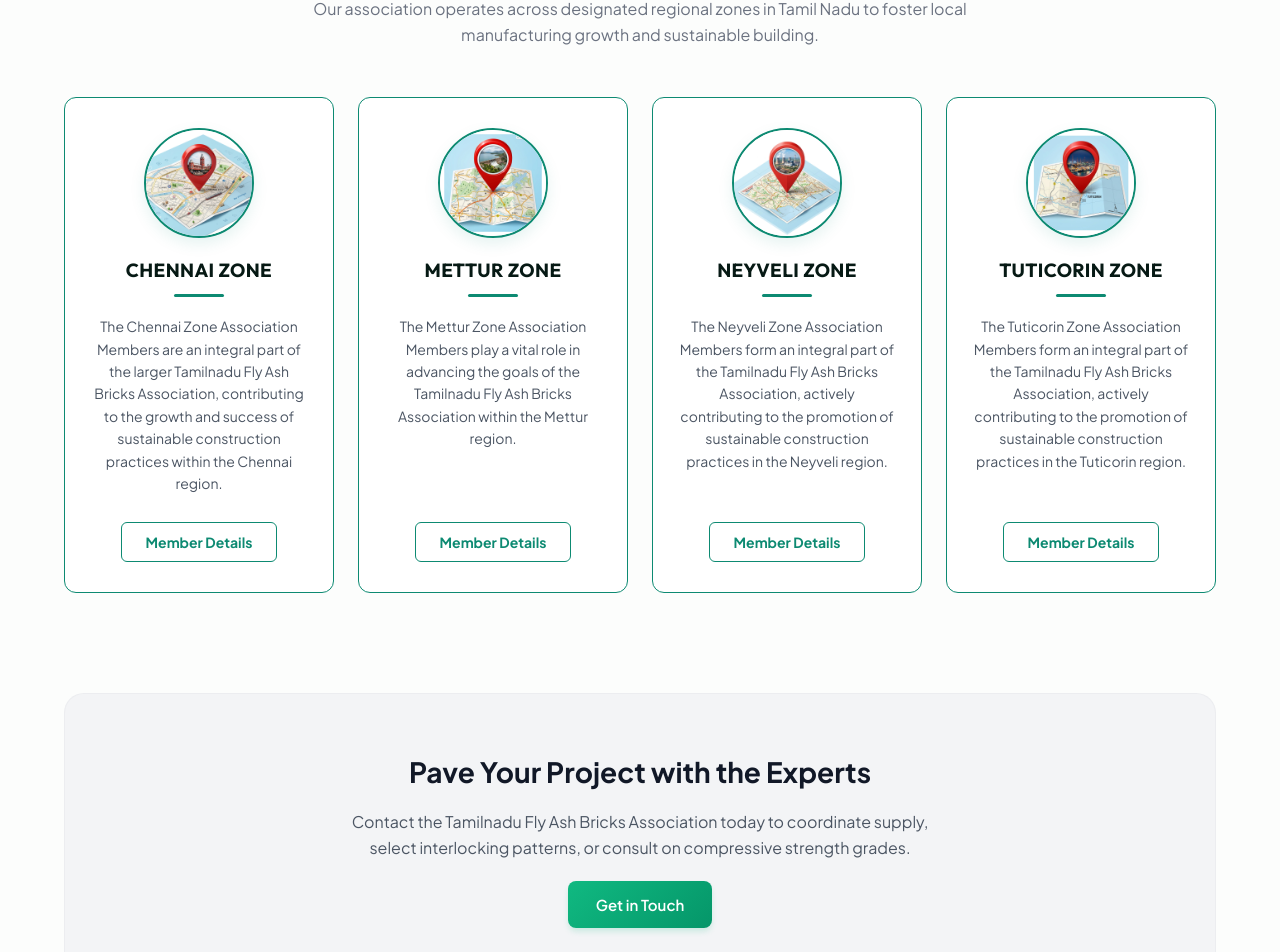
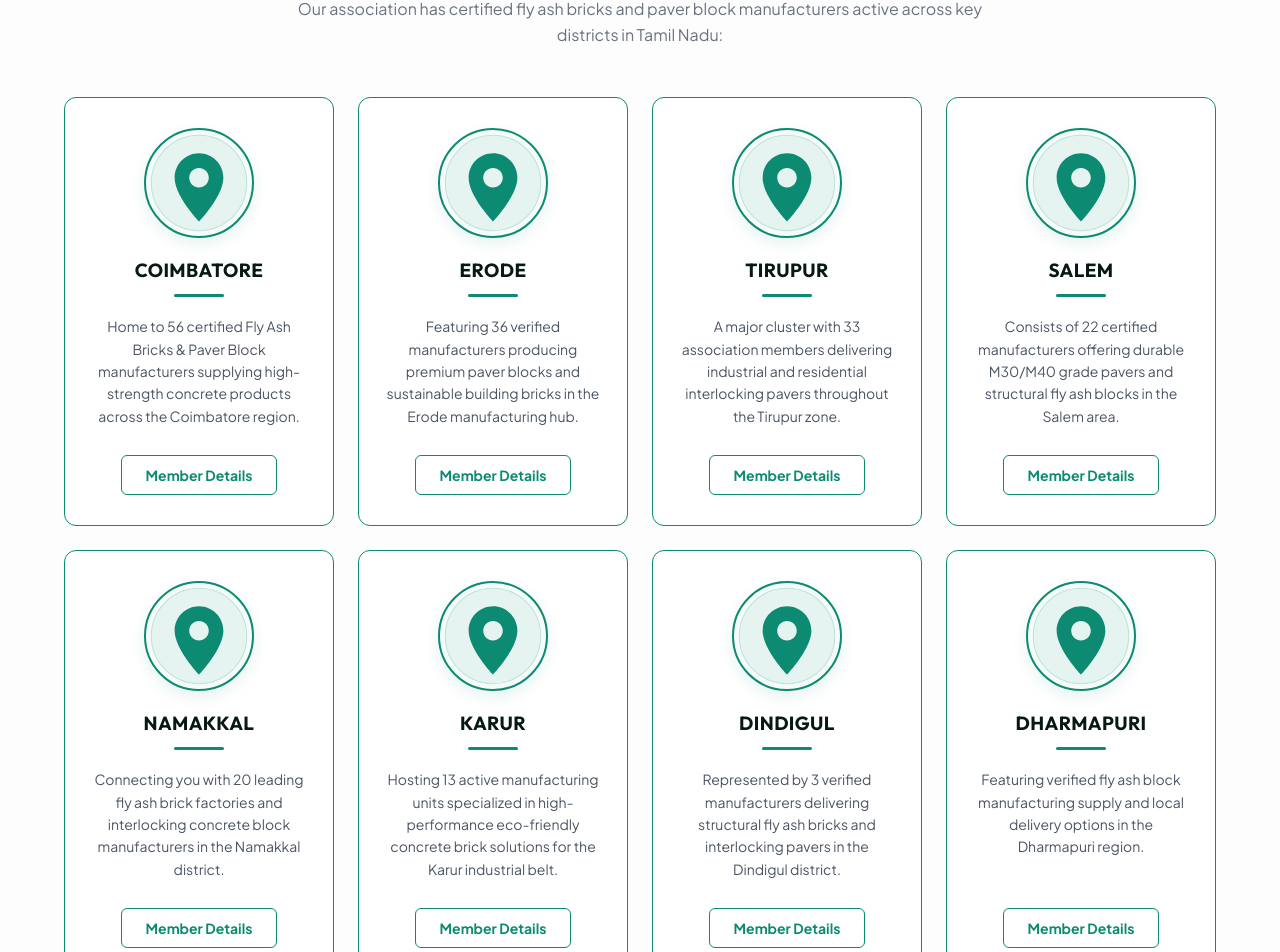
Before and after one commit to mayonaisolutions/bricksassociation, a React (Create React App) app: page /#/ in a window 1280 px wide. Shown: the part 2332-3284 px from the top of the page. Built offline with nearby package versions, Linux system fonts and the light colour scheme.

Commit message:
update the zones section

```diff
--- a/src/components/footer.tsx
+++ b/src/components/footer.tsx
@@ -76,7 +76,6 @@ export const Footer: React.FC = () => {
           <div className="footer-col">
             <h3>Zones & Districts</h3>
             <ul className="footer-links-list">
-              <li><Link to="/members?zone=neyveli" className="footer-link" onClick={scrollToTop}>Neyveli Zone</Link></li>
               <li><Link to="/members?zone=coimbatore" className="footer-link" onClick={scrollToTop}>Coimbatore</Link></li>
               <li><Link to="/members?zone=erode" className="footer-link" onClick={scrollToTop}>Erode</Link></li>
               <li><Link to="/members?zone=tirupur" className="footer-link" onClick={scrollToTop}>Tirupur</Link></li>
--- a/src/data/members.json
+++ b/src/data/members.json
@@ -1048,8 +1048,8 @@
         "s_no": 130,
         "company": "SRI MAHALAXMI BRICKS AND BLOCKS",
         "district": "NAMAKKAL",
-        "owner": "REMRAJ",
-        "address": "PUTHAN CHANTHAI TO ELUR MAIN ROAD,REDDIPUDUR POST, NAMAKKAL, TQMIL NADU-637014",
+        "owner": "PREMRAJ",
+        "address": "PUTHAN CHANTHAI TO ELUR MAIN ROAD,REDDIPUDUR POST, NAMAKKAL, TAMIL NADU-637014",
         "mobile": "9944636444"
     },
     {
--- a/src/pages/home.tsx
+++ b/src/pages/home.tsx
@@ -162,64 +162,140 @@ export const Home = () => {
                 {/* Regional Zones Section */}
                 <div className="home-zones-section">
                     <div className="zone-section-header" style={{ textAlign: 'center', margin: '0 auto 50px auto' }}>
-                        <span className="home-hero-badge" style={{ background: 'rgba(13, 138, 114, 0.1)', color: '#0d8a72', border: '1px solid rgba(13, 138, 114, 0.2)' }}>Association Zones</span>
-                        <h2 style={{ fontSize: '36px', fontWeight: 800, color: '#111827', margin: '15px 0 10px 0' }}>Explore Our Regional Zones</h2>
+                        <span className="home-hero-badge" style={{ background: 'rgba(13, 138, 114, 0.1)', color: '#0d8a72', border: '1px solid rgba(13, 138, 114, 0.2)' }}>Manufacturing Districts</span>
+                        <h2 style={{ fontSize: '36px', fontWeight: 800, color: '#111827', margin: '15px 0 10px 0' }}>Explore Our Regional Districts</h2>
                         <p style={{ fontSize: '16px', color: '#6b7280', margin: '0 auto', maxWidth: '700px', lineHeight: '1.6' }}>
-                            Our association operates across designated regional zones in Tamil Nadu to foster local manufacturing growth and sustainable building.
+                            Our association has certified fly ash bricks and paver block manufacturers active across key districts in Tamil Nadu:
                         </p>
                     </div>
 
                     <div className="home-zones-grid">
-                        {/* Chennai Zone */}
-                        <div className="home-zone-card" id="chennai-zone">
+                        {/* Coimbatore District */}
+                        <div className="home-zone-card" id="coimbatore-district">
                             <div className="zone-card-image-wrapper">
-                                <img src="chennai_pin.png" alt="Chennai Zone Location Map" className="zone-card-img" />
+                                <svg viewBox="0 0 100 100" className="zone-card-svg-icon" xmlns="http://www.w3.org/2000/svg" style={{ width: '100%', height: '100%', display: 'block' }}>
+                                    <circle cx="50" cy="50" r="45" fill="#e6f4f1" stroke="#bfe3db" strokeWidth="1" />
+                                    <path d="M50 22c-12.7 0-23 10.3-23 23 0 17.2 23 41.4 23 41.4s23-24.2 23-41.4c0-12.7-10.3-23-23-23zm0 32.2c-5.1 0-9.2-4.1-9.2-9.2s4.1-9.2 9.2-9.2 9.2 4.1 9.2 9.2-4.1 9.2-9.2 9.2z" fill="#0d8a72" />
+                                </svg>
                             </div>
-                            <h3 className="zone-card-title">CHENNAI ZONE</h3>
+                            <h3 className="zone-card-title">COIMBATORE</h3>
                             <div className="zone-card-divider"></div>
                             <p className="zone-card-desc">
-                                The Chennai Zone Association Members are an integral part of the larger Tamilnadu Fly Ash Bricks Association, contributing to the growth and success of sustainable construction practices within the Chennai region.
+                                Home to 56 certified Fly Ash Bricks & Paver Block manufacturers supplying high-strength concrete products across the Coimbatore region.
                             </p>
-                            <Link to="/members?zone=chennai" className="zone-card-btn">Member Details</Link>
+                            <Link to="/members?zone=coimbatore" className="zone-card-btn">Member Details</Link>
                         </div>
 
-                        {/* Mettur Zone */}
-                        <div className="home-zone-card" id="mettur-zone">
+                        {/* Erode District */}
+                        <div className="home-zone-card" id="erode-district">
                             <div className="zone-card-image-wrapper">
-                                <img src="mettur_pin.png" alt="Mettur Zone Location Map" className="zone-card-img" />
+                                <svg viewBox="0 0 100 100" className="zone-card-svg-icon" xmlns="http://www.w3.org/2000/svg" style={{ width: '100%', height: '100%', display: 'block' }}>
+                                    <circle cx="50" cy="50" r="45" fill="#e6f4f1" stroke="#bfe3db" strokeWidth="1" />
+                                    <path d="M50 22c-12.7 0-23 10.3-23 23 0 17.2 23 41.4 23 41.4s23-24.2 23-41.4c0-12.7-10.3-23-23-23zm0 32.2c-5.1 0-9.2-4.1-9.2-9.2s4.1-9.2 9.2-9.2 9.2 4.1 9.2 9.2-4.1 9.2-9.2 9.2z" fill="#0d8a72" />
+                                </svg>
                             </div>
-                            <h3 className="zone-card-title">METTUR ZONE</h3>
+                            <h3 className="zone-card-title">ERODE</h3>
                             <div className="zone-card-divider"></div>
                             <p className="zone-card-desc">
-                                The Mettur Zone Association Members play a vital role in advancing the goals of the Tamilnadu Fly Ash Bricks Association within the Mettur region.
+                                Featuring 36 verified manufacturers producing premium paver blocks and sustainable building bricks in the Erode manufacturing hub.
                             </p>
-                            <Link to="/members?zone=mettur" className="zone-card-btn">Member Details</Link>
+                            <Link to="/members?zone=erode" className="zone-card-btn">Member Details</Link>
                         </div>
 
-                        {/* Neyveli Zone */}
-                        <div className="home-zone-card" id="neyveli-zone">
+                        {/* Tirupur District */}
+                        <div className="home-zone-card" id="tirupur-district">
                             <div className="zone-card-image-wrapper">
-                                <img src="neyveli_pin.png" alt="Neyveli Zone Location Map" className="zone-card-img" />
+                                <svg viewBox="0 0 100 100" className="zone-card-svg-icon" xmlns="http://www.w3.org/2000/svg" style={{ width: '100%', height: '100%', display: 'block' }}>
+                                    <circle cx="50" cy="50" r="45" fill="#e6f4f1" stroke="#bfe3db" strokeWidth="1" />
+                                    <path d="M50 22c-12.7 0-23 10.3-23 23 0 17.2 23 41.4 23 41.4s23-24.2 23-41.4c0-12.7-10.3-23-23-23zm0 32.2c-5.1 0-9.2-4.1-9.2-9.2s4.1-9.2 9.2-9.2 9.2 4.1 9.2 9.2-4.1 9.2-9.2 9.2z" fill="#0d8a72" />
+                                </svg>
                             </div>
-                            <h3 className="zone-card-title">NEYVELI ZONE</h3>
+                            <h3 className="zone-card-title">TIRUPUR</h3>
                             <div className="zone-card-divider"></div>
                             <p className="zone-card-desc">
-                                The Neyveli Zone Association Members form an integral part of the Tamilnadu Fly Ash Bricks Association, actively contributing to the promotion of sustainable construction practices in the Neyveli region.
+                                A major cluster with 33 association members delivering industrial and residential interlocking pavers throughout the Tirupur zone.
                             </p>
-                            <Link to="/members?zone=neyveli" className="zone-card-btn">Member Details</Link>
+                            <Link to="/members?zone=tirupur" className="zone-card-btn">Member Details</Link>
                         </div>
 
-                        {/* Tuticorin Zone */}
-                        <div className="home-zone-card" id="tuticorin-zone">
+                        {/* Salem District */}
+                        <div className="home-zone-card" id="salem-district">
                             <div className="zone-card-image-wrapper">
-                                <img src="tuticorin_pin.png" alt="Tuticorin Zone Location Map" className="zone-card-img" />
+                                <svg viewBox="0 0 100 100" className="zone-card-svg-icon" xmlns="http://www.w3.org/2000/svg" style={{ width: '100%', height: '100%', display: 'block' }}>
+                                    <circle cx="50" cy="50" r="45" fill="#e6f4f1" stroke="#bfe3db" strokeWidth="1" />
+                                    <path d="M50 22c-12.7 0-23 10.3-23 23 0 17.2 23 41.4 23 41.4s23-24.2 23-41.4c0-12.7-10.3-23-23-23zm0 32.2c-5.1 0-9.2-4.1-9.2-9.2s4.1-9.2 9.2-9.2 9.2 4.1 9.2 9.2-4.1 9.2-9.2 9.2z" fill="#0d8a72" />
+                                </svg>
                             </div>
-                            <h3 className="zone-card-title">TUTICORIN ZONE</h3>
+                            <h3 className="zone-card-title">SALEM</h3>
                             <div className="zone-card-divider"></div>
                             <p className="zone-card-desc">
-                                The Tuticorin Zone Association Members form an integral part of the Tamilnadu Fly Ash Bricks Association, actively contributing to the promotion of sustainable construction practices in the Tuticorin region.
+                                Consists of 22 certified manufacturers offering durable M30/M40 grade pavers and structural fly ash blocks in the Salem area.
                             </p>
-                            <Link to="/members?zone=tuticorin" className="zone-card-btn">Member Details</Link>
+                            <Link to="/members?zone=salem" className="zone-card-btn">Member Details</Link>
+                        </div>
+
+                        {/* Namakkal District */}
+                        <div className="home-zone-card" id="namakkal-district">
+                            <div className="zone-card-image-wrapper">
+                                <svg viewBox="0 0 100 100" className="zone-card-svg-icon" xmlns="http://www.w3.org/2000/svg" style={{ width: '100%', height: '100%', display: 'block' }}>
+                                    <circle cx="50" cy="50" r="45" fill="#e6f4f1" stroke="#bfe3db" strokeWidth="1" />
+                                    <path d="M50 22c-12.7 0-23 10.3-23 23 0 17.2 23 41.4 23 41.4s23-24.2 23-41.4c0-12.7-10.3-23-23-23zm0 32.2c-5.1 0-9.2-4.1-9.2-9.2s4.1-9.2 9.2-9.2 9.2 4.1 9.2 9.2-4.1 9.2-9.2 9.2z" fill="#0d8a72" />
+                                </svg>
+                            </div>
+                            <h3 className="zone-card-title">NAMAKKAL</h3>
+                            <div className="zone-card-divider"></div>
+                            <p className="zone-card-desc">
+                                Connecting you with 20 leading fly ash brick factories and interlocking concrete block manufacturers in the Namakkal district.
+                            </p>
+                            <Link to="/members?zone=namakkal" className="zone-card-btn">Member Details</Link>
+                        </div>
+
+                        {/* Karur District */}
+                        <div className="home-zone-card" id="karur-district">
+                            <div className="zone-card-image-wrapper">
+                                <svg viewBox="0 0 100 100" className="zone-card-svg-icon" xmlns="http://www.w3.org/2000/svg" style={{ width: '100%', height: '100%', display: 'block' }}>
+                                    <circle cx="50" cy="50" r="45" fill="#e6f4f1" stroke="#bfe3db" strokeWidth="1" />
+                                    <path d="M50 22c-12.7 0-23 10.3-23 23 0 17.2 23 41.4 23 41.4s23-24.2 23-41.4c0-12.7-10.3-23-23-23zm0 32.2c-5.1 0-9.2-4.1-9.2-9.2s4.1-9.2 9.2-9.2 9.2 4.1 9.2 9.2-4.1 9.2-9.2 9.2z" fill="#0d8a72" />
+                                </svg>
+                            </div>
+                            <h3 className="zone-card-title">KARUR</h3>
+                            <div className="zone-card-divider"></div>
+                            <p className="zone-card-desc">
+                                Hosting 13 active manufacturing units specialized in high-performance eco-friendly concrete brick solutions for the Karur industrial belt.
+                            </p>
+                            <Link to="/members?zone=karur" className="zone-card-btn">Member Details</Link>
+                        </div>
+
+                        {/* Dindigul District */}
+                        <div className="home-zone-card" id="dindigul-district">
+                            <div className="zone-card-image-wrapper">
+                                <svg viewBox="0 0 100 100" className="zone-card-svg-icon" xmlns="http://www.w3.org/2000/svg" style={{ width: '100%', height: '100%', display: 'block' }}>
+                                    <circle cx="50" cy="50" r="45" fill="#e6f4f1" stroke="#bfe3db" strokeWidth="1" />
+                                    <path d="M50 22c-12.7 0-23 10.3-23 23 0 17.2 23 41.4 23 41.4s23-24.2 23-41.4c0-12.7-10.3-23-23-23zm0 32.2c-5.1 0-9.2-4.1-9.2-9.2s4.1-9.2 9.2-9.2 9.2 4.1 9.2 9.2-4.1 9.2-9.2 9.2z" fill="#0d8a72" />
+                                </svg>
+                            </div>
+                            <h3 className="zone-card-title">DINDIGUL</h3>
+                            <div className="zone-card-divider"></div>
+                            <p className="zone-card-desc">
+                                Represented by 3 verified manufacturers delivering structural fly ash bricks and interlocking pavers in the Dindigul district.
+                            </p>
+                            <Link to="/members?zone=dindigul" className="zone-card-btn">Member Details</Link>
+                        </div>
+
+                        {/* Dharmapuri District */}
+                        <div className="home-zone-card" id="dharmapuri-district">
+                            <div className="zone-card-image-wrapper">
+                                <svg viewBox="0 0 100 100" className="zone-card-svg-icon" xmlns="http://www.w3.org/2000/svg" style={{ width: '100%', height: '100%', display: 'block' }}>
+                                    <circle cx="50" cy="50" r="45" fill="#e6f4f1" stroke="#bfe3db" strokeWidth="1" />
+                                    <path d="M50 22c-12.7 0-23 10.3-23 23 0 17.2 23 41.4 23 41.4s23-24.2 23-41.4c0-12.7-10.3-23-23-23zm0 32.2c-5.1 0-9.2-4.1-9.2-9.2s4.1-9.2 9.2-9.2 9.2 4.1 9.2 9.2-4.1 9.2-9.2 9.2z" fill="#0d8a72" />
+                                </svg>
+                            </div>
+                            <h3 className="zone-card-title">DHARMAPURI</h3>
+                            <div className="zone-card-divider"></div>
+                            <p className="zone-card-desc">
+                                Featuring verified fly ash block manufacturing supply and local delivery options in the Dharmapuri region.
+                            </p>
+                            <Link to="/members?zone=dharmapuri" className="zone-card-btn">Member Details</Link>
                         </div>
                     </div>
                 </div>
```
